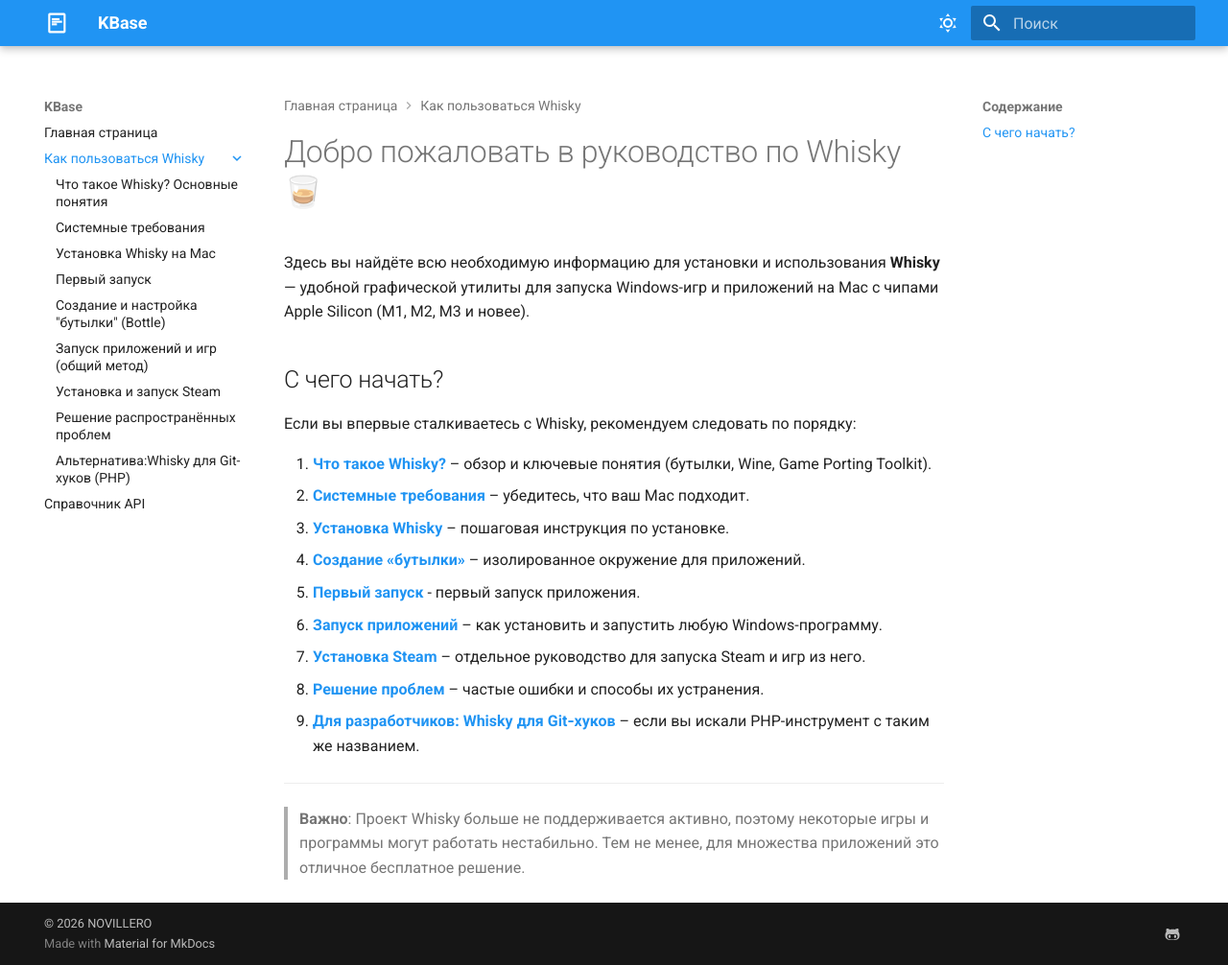
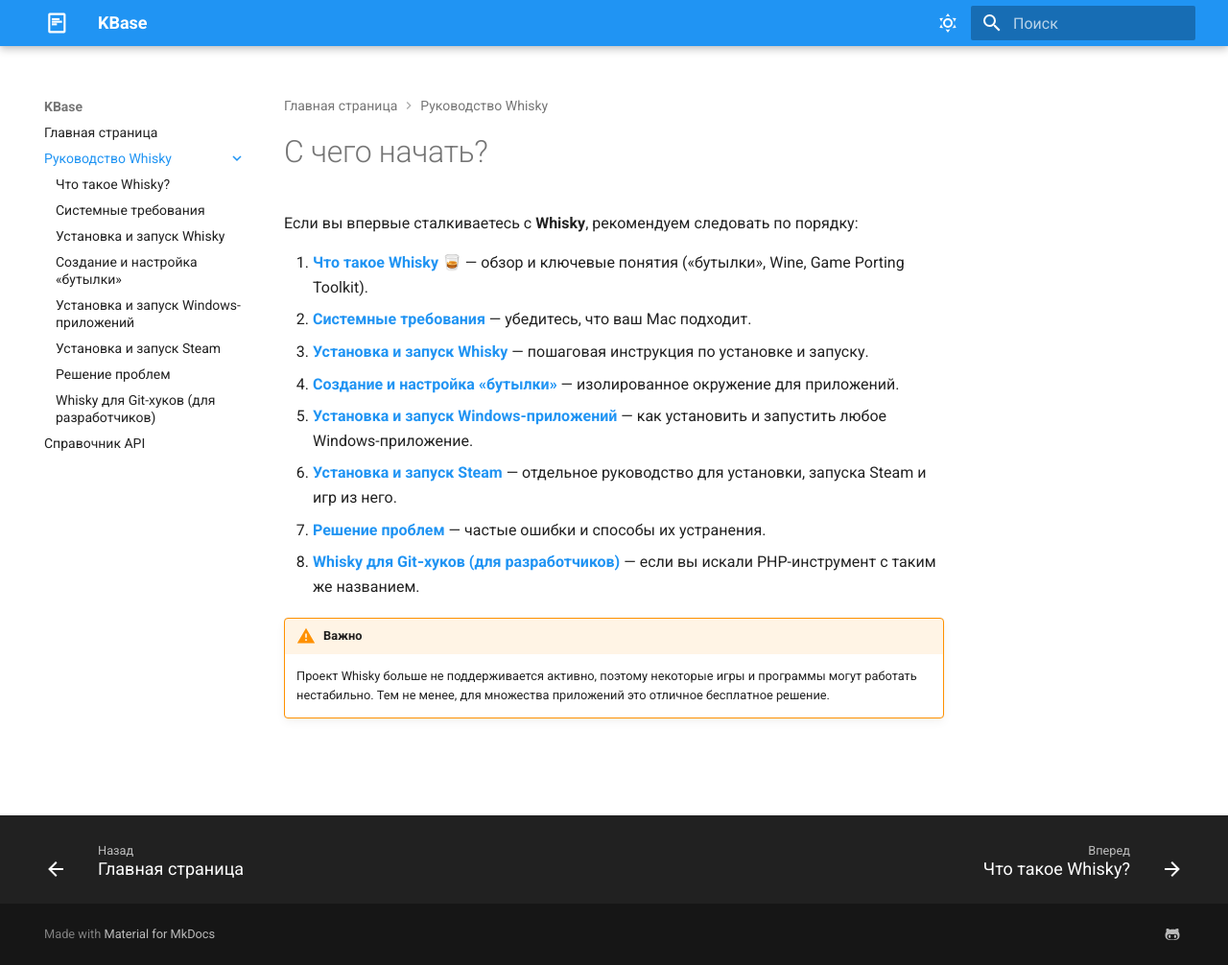
Before and after one commit to bmv39819-pixel/docs1, an MkDocs documentation site: the page built from docs/whisky-guide/index.md, in a window 1280 px wide and 1006 px high. Shown: the whole window at 96% size. Built offline with MkDocs 1.6.1 and Material for MkDocs 9.7.7, drawn with Linux system fonts in a browser that asks for light colours.

Commit message:
Итоговая версия руководства Whisky

```diff
--- a/docs/whisky-guide/index.md
+++ b/docs/whisky-guide/index.md
@@ -1,21 +1,15 @@
-# Добро пожаловать в руководство по Whisky 🥃
+# С чего начать?
 
-Здесь вы найдёте всю необходимую информацию для установки и использования **Whisky** — удобной графической утилиты для запуска Windows-игр и приложений на Mac с чипами Apple Silicon (M1, M2, M3 и новее).
+Если вы впервые сталкиваетесь с **Whisky**, рекомендуем следовать по порядку:
 
-## С чего начать?
+1. **[Что такое Whisky 🥃](01-intro.md)** — обзор и ключевые понятия («бутылки», Wine, Game Porting Toolkit).
+2. **[Системные требования](02-requirements.md)** — убедитесь, что ваш Mac подходит.
+3. **[Установка и запуск Whisky](03-installation.md)** — пошаговая инструкция по установке и запуску.
+4. **[Создание и настройка «бутылки»](04-create-bottle.md)** — изолированное окружение для приложений.
+5. **[Установка и запуск Windows-приложений](05-run-apps.md)** — как установить и запустить любое Windows-приложение.
+6. **[Установка и запуск Steam](06-steam.md)** — отдельное руководство для установки, запуска Steam и игр из него.
+7. **[Решение проблем](07-troubleshooting.md)** — частые ошибки и способы их устранения.
+8. **[Whisky для Git‑хуков (для разработчиков)](08-alternative-php.md)** — если вы искали PHP-инструмент с таким же названием.
 
-Если вы впервые сталкиваетесь с Whisky, рекомендуем следовать по порядку:
-
-1. **[Что такое Whisky?](01-intro.md)** – обзор и ключевые понятия (бутылки, Wine, Game Porting Toolkit).
-2. **[Системные требования](02-requirements.md)** – убедитесь, что ваш Mac подходит.
-3. **[Установка Whisky](03-installation.md)** – пошаговая инструкция по установке.
-4. **[Создание «бутылки»](05-create-bottle.md)** – изолированное окружение для приложений.
-5. **[Первый запуск](04-first-start.md)** - первый запуск приложения.
-6. **[Запуск приложений](06-run-apps.md)** – как установить и запустить любую Windows-программу.
-7. **[Установка Steam](07-steam.md)** – отдельное руководство для запуска Steam и игр из него.
-8. **[Решение проблем](08-troubleshooting.md)** – частые ошибки и способы их устранения.
-9. **[Для разработчиков: Whisky для Git‑хуков](09-alternative-php.md)** – если вы искали PHP-инструмент с таким же названием.
-
----
-
-> **Важно**: Проект Whisky больше не поддерживается активно, поэтому некоторые игры и программы могут работать нестабильно. Тем не менее, для множества приложений это отличное бесплатное решение.
+!!! warning "Важно"
+    Проект Whisky больше не поддерживается активно, поэтому некоторые игры и программы могут работать нестабильно. Тем не менее, для множества приложений это отличное бесплатное решение.
--- a/mkdocs.yml
+++ b/mkdocs.yml
@@ -20,6 +20,10 @@
     - search.suggest # Подсказки при вводе поискового запроса
     - search.highlight # Подсветка результатов поиска в тексте страницы
     - content.code.copy # Кнопка копирования в блоке кода
+    - navigation.footer #Ссылки для перехода на следующую и предыдущую страницы
+
+  plugins:
+    - offline
 
   language: ru # Язык
   palette: # Настройки светлой и тёмной тем
@@ -29,28 +33,27 @@
         icon: material/weather-sunny # Иконка для активации светлой темы
         name: Выключить солнышко # Всплывающий текст-подсказка
       primary: blue # Основной цвет
-      accent: purple # Акцентный цвет
+      accent: blue # Акцентный цвет
     # Настройки тёмной темы
     - scheme: slate
       toggle:
         icon: material/weather-night
         name: Позвать солнышко
-      primary: deep purple
-      accent: blue
+      primary: purple
+      accent: purple
 
 nav: # Структура сайта
     - Главная страница: index.md
-    - Как пользоваться Whisky:
+    - Руководство Whisky:
       - whisky-guide/index.md
-      - Что такое Whisky? Основные понятия: whisky-guide/01-intro.md
+      - Что такое Whisky?: whisky-guide/01-intro.md
       - Системные требования: whisky-guide/02-requirements.md
-      - Установка Whisky на Mac: whisky-guide/03-installation.md
-      - Первый запуск: whisky-guide/04-first-start.md
-      - Создание и настройка "бутылки" (Bottle): whisky-guide/05-create-bottle.md
-      - Запуск приложений и игр (общий метод): whisky-guide/06-run-apps.md
-      - Установка и запуск Steam: whisky-guide/07-steam.md
-      - Решение распространённых проблем: whisky-guide/08-troubleshooting.md
-      - Альтернатива:Whisky для Git-хуков (PHP): whisky-guide/09-alternative-php.md
+      - Установка и запуск Whisky: whisky-guide/03-installation.md
+      - Создание и настройка «бутылки»: whisky-guide/04-create-bottle.md
+      - Установка и запуск Windows-приложений: whisky-guide/05-run-apps.md
+      - Установка и запуск Steam: whisky-guide/06-steam.md
+      - Решение проблем: whisky-guide/07-troubleshooting.md
+      - Whisky для Git-хуков (для разработчиков): whisky-guide/08-alternative-php.md
     - Справочник API: API_reference/index.md
 
 extra:
@@ -74,5 +77,5 @@
       emoji_index: !!python/name:material.extensions.emoji.twemoji
       emoji_generator: !!python/name:material.extensions.emoji.to_svg
 
-copyright: |
-  &copy; 2026 NOVILLERO
+#copyright: |
+  #&copy; 2026
```
Also changed, not shown: docs/index.md (+5 -7 lines), docs/whisky-guide/01-intro.md (+18 -12 lines), docs/whisky-guide/02-requirements.md (+9 -7 lines), docs/whisky-guide/03-installation.md (+26 -8 lines), docs/whisky-guide/04-create-bottle.md (added, +32 -0 lines), docs/whisky-guide/04-first-start.md (deleted, +0 -13 lines), docs/whisky-guide/05-create-bottle.md (deleted, +0 -28 lines), docs/whisky-guide/05-run-apps.md (added, +37 -0 lines), docs/whisky-guide/06-run-apps.md (deleted, +0 -33 lines), docs/whisky-guide/06-steam.md (added, +39 -0 lines), docs/whisky-guide/07-steam.md (deleted, +0 -31 lines), docs/whisky-guide/07-troubleshooting.md (added, +55 -0 lines), docs/whisky-guide/08-alternative-php.md (added, +50 -0 lines), docs/whisky-guide/08-troubleshooting.md (deleted, +0 -43 lines), 1 more files, 3 other files.
